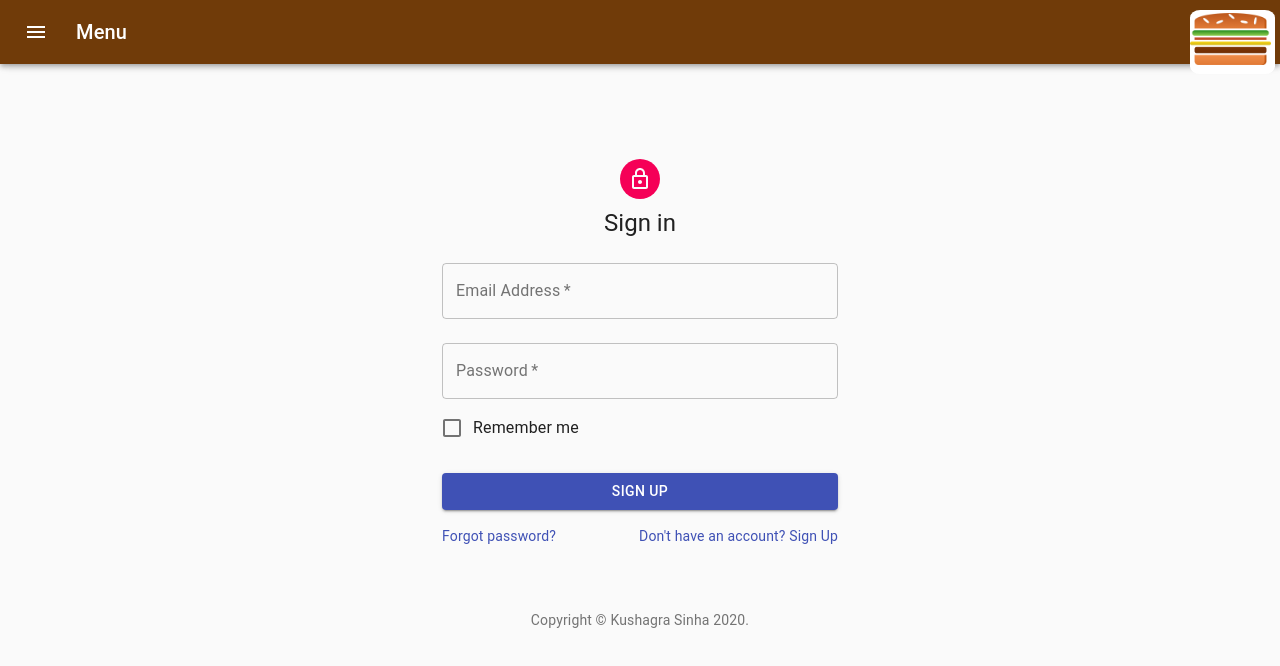
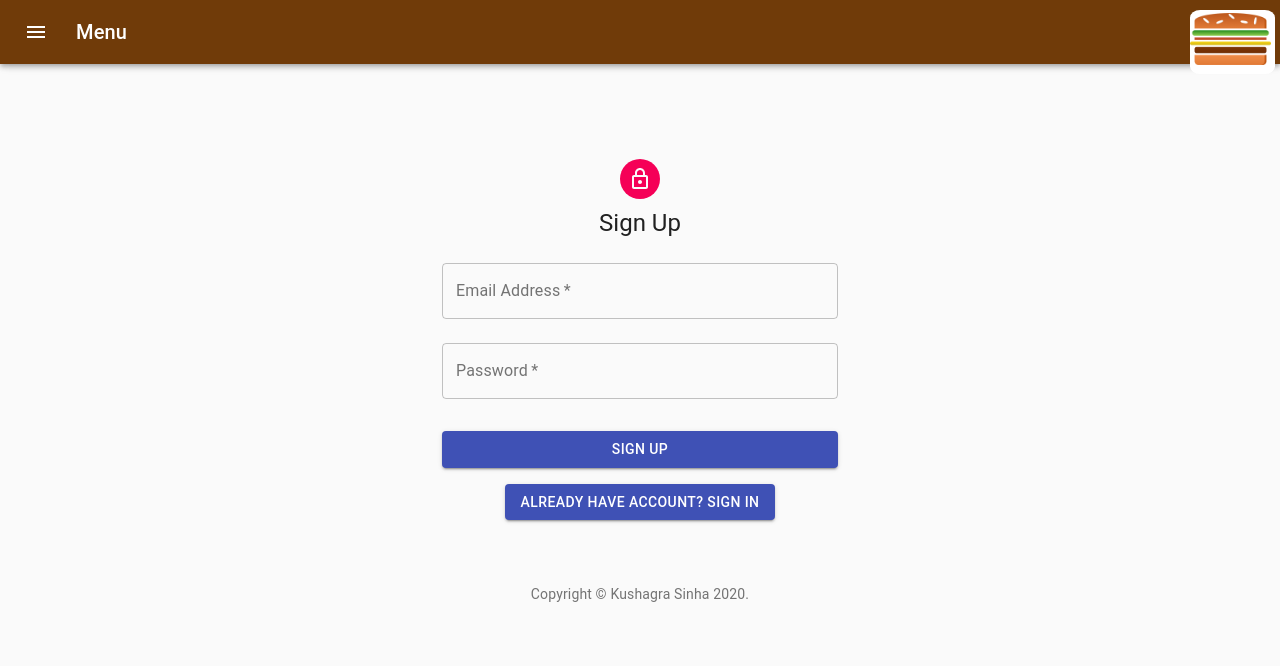
Before and after one commit to kushagrasinha3596/BurgerOrderApp, a React app: page /auth in a window 1280 px wide. Shown: the top 666 px of the page. Built offline with nearby package versions, Linux system fonts and the light colour scheme.

Commit message:
Adding signin and signup for user

```diff
--- a/src/containers/Auth/Auth.js
+++ b/src/containers/Auth/Auth.js
@@ -6,8 +6,6 @@ import { connect } from 'react-redux';
 import Avatar from '@material-ui/core/Avatar';
 import Button from '@material-ui/core/Button';
 import CssBaseline from '@material-ui/core/CssBaseline';
-import FormControlLabel from '@material-ui/core/FormControlLabel';
-import Checkbox from '@material-ui/core/Checkbox';
 import Link from '@material-ui/core/Link';
 import Grid from '@material-ui/core/Grid';
 import Box from '@material-ui/core/Box';
@@ -60,7 +58,8 @@ class Auth extends Component {
         super(props);
         this.state = {
             email: '',
-            password: ''
+            password: '',
+            signUp: true
         }
     }
 
@@ -78,7 +77,13 @@ class Auth extends Component {
 
     submitHandler = (event) =>{
         event.preventDefault();
-        this.props.onSubmit(this.state.email, this.state.password);
+        this.props.onSubmit(this.state.email, this.state.password, this.state.signUp);
+    }
+
+    changeMode = () =>{
+        this.setState((prevState) => {
+            return {signUp: !prevState.signUp}
+        });
     }
 
     render() {
@@ -92,7 +97,7 @@ class Auth extends Component {
                             <LockOutlinedIcon />
                         </Avatar>
                         <Typography component="h1" variant="h5">
-                            Sign in
+                            {this.state.signUp? "Sign Up": "Sign In" }
         </Typography>
                         <form className={classes.form} noValidate>
                             <TextField
@@ -119,30 +124,46 @@ class Auth extends Component {
                                 onChange={(event) => this.handleChange(event, 'Password')}
                                 autoComplete="current-password"
                             />
-                            <FormControlLabel
-                                control={<Checkbox value="remember" color="primary" />}
-                                label="Remember me"
-                            />
+                                {
+                                        this.state.signUp ?
                                         <Button
+                                        fullWidth
                                         type="submit"
-                                fullWidth
                                         variant="contained"
                                         color="primary"
                                         onClick={this.submitHandler}
-                                className={classes.submit}
-                            >
+                                        className={classes.submit}>
                                         Sign Up
+                                        </Button>:
+                                        <Button
+                                        fullWidth
+                                        type="submit"
+                                        variant="contained"
+                                        color="primary"
+                                        onClick={this.submitHandler}
+                                        className={classes.submit}>
+                                        Sign In
                                         </Button>
-                            <Grid container>
-                                <Grid item xs>
-                                    <Link href="#" variant="body2">
-                                        Forgot password?
-                </Link>
-                                </Grid>
+                                    }
+                            <Grid justify="center" container>
                                 <Grid item>
-                                    <Link href="#" variant="body2">
-                                        {"Don't have an account? Sign Up"}
-                                    </Link>
+                                    {
+                                        this.state.signUp ?
+                                        <Button
+                                        href="#"
+                                        variant="contained"
+                                        color="primary"
+                                        onClick={this.changeMode}>
+                                        Already have account? Sign In
+                                        </Button>:
+                                        <Button
+                                        href="#"
+                                        variant="contained"
+                                        color="primary"
+                                        onClick={this.changeMode}>
+                                        Don't have account? Sign Up
+                                    </Button>
+                                    }
                                 </Grid>
                             </Grid>
                         </form>
@@ -158,7 +179,7 @@ class Auth extends Component {
 
 const mapDispatchToProps = (dispatch) => {
     return {
-        onSubmit: (email, password) => dispatch(actions.auth(email, password))
+        onSubmit: (email, password, signUp) => dispatch(actions.auth(email, password, signUp))
     }
 }
 
--- a/src/containers/Checkout/ContactData/ContactData.js
+++ b/src/containers/Checkout/ContactData/ContactData.js
@@ -107,7 +107,7 @@ class ContactData extends React.Component {
       form = <Spinner></Spinner>;
     }
     return (
-      <Box width="80%" position="center">
+    <Box width="80%" position="center">
         <Typography variant="h4" gutterBottom>
           Please enter your contact data
         </Typography>
--- a/src/store/actions/auth.js
+++ b/src/store/actions/auth.js
@@ -21,20 +21,25 @@ export const authFail = (error) => {
     }
 }
 
-export const auth = (email, password) => {
-    debugger
+export const auth = (email, password, signUp) => {
     return (dispatch) => {
         dispatch(authStart());
+        let targetURL = 'https://identitytoolkit.googleapis.com/v1/accounts:signUp?key=AIzaSyCvJ7RjNyH92MPwllMd5jxhF4Ci2OFx8vw';
+        if(!signUp){
+            targetURL = 'https://identitytoolkit.googleapis.com/v1/accounts:signInWithPassword?key=AIzaSyCvJ7RjNyH92MPwllMd5jxhF4Ci2OFx8vw';
+        }
         const authData = {
             email: email,
             password: password,
             returnSecureToken: true
         }
-        axios.post('https://identitytoolkit.googleapis.com/v1/accounts:signUp?key=AIzaSyCvJ7RjNyH92MPwllMd5jxhF4Ci2OFx8vw',authData)
+        axios.post(targetURL, authData)
         .then((response) => {
+            debugger
             dispatch(authSuccess(response.data));
         })
         .catch((error)=> {
+            debugger
             dispatch(authFail(error));
         })
     }
```
Lines whose indentation alone changed are shown as unchanged.
